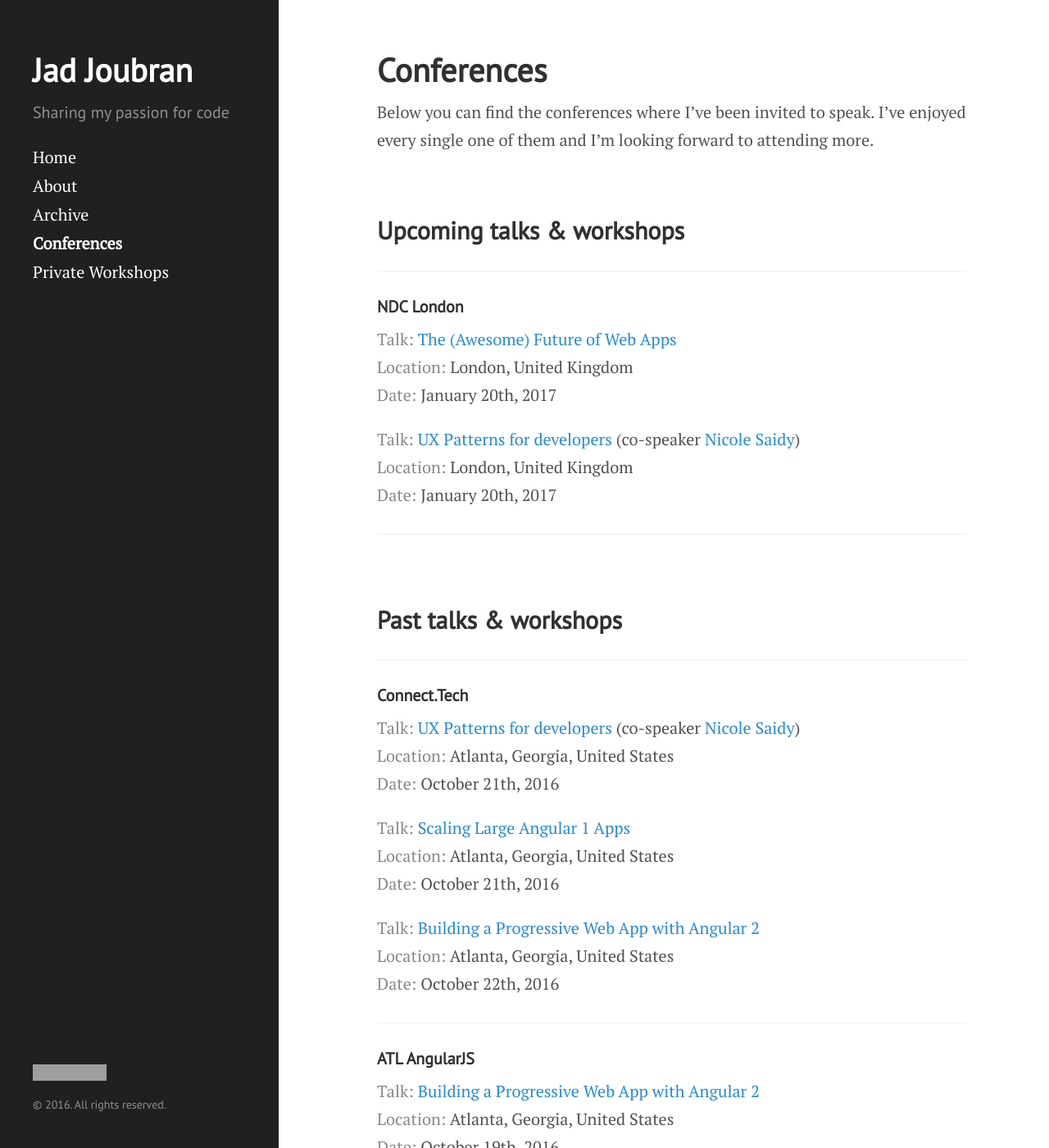
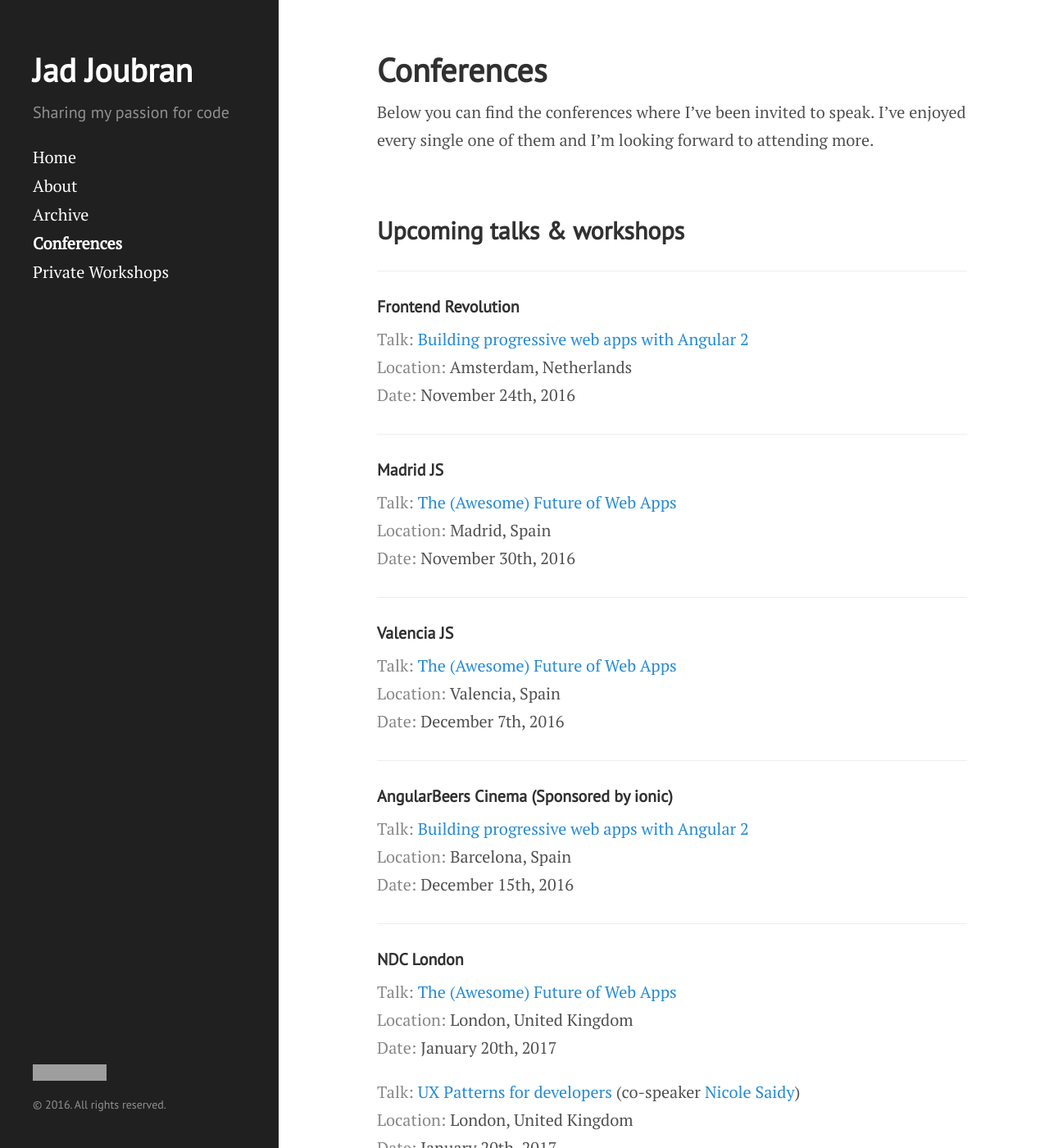
Before and after one commit to jadjoubran/blog, a Jekyll site: the page built from conferences.md, in a window 1280 px wide and 1400 px high. Shown: the whole window at 82% size. Built offline with Jekyll 4.4.1, drawn with Linux system fonts in a browser that asks for light colours; grey boxes are pictures that could not be loaded.

Commit message:
updated talks

```diff
--- a/conferences.md
+++ b/conferences.md
@@ -9,6 +9,35 @@ Below you can find the conferences where I've been invited to speak. I've enjoye
 
 ## Upcoming talks & workshops
 <hr>
+
+#### Frontend Revolution
+<span class="conferences-ref">Talk:</span> [Building progressive web apps with Angular 2](http://www.meetup.com/Frontend-Developer-Meetup-Amsterdam/events/235149104/){:target="_blank"}
+<span class="conferences-ref">Location:</span> Amsterdam, Netherlands
+<span class="conferences-ref">Date:</span> November 24th, 2016
+
+<hr>
+
+#### Madrid JS
+<span class="conferences-ref">Talk:</span> [The (Awesome) Future of Web Apps](http://www.meetup.com/madridjs/events/235184483/?eventId=235184483http://www.meetup.com/madridjs/events/235184483/?eventId=235184483){:target="_blank"}
+<span class="conferences-ref">Location:</span> Madrid, Spain
+<span class="conferences-ref">Date:</span> November 30th, 2016
+
+<hr>
+
+#### Valencia JS
+<span class="conferences-ref">Talk:</span> [The (Awesome) Future of Web Apps](https://www.meetup.com/ValenciaJS/events/235599502/?eventId=235599502){:target="_blank"}
+<span class="conferences-ref">Location:</span> Valencia, Spain
+<span class="conferences-ref">Date:</span> December 7th, 2016
+
+<hr>
+
+#### AngularBeers Cinema (Sponsored by ionic)
+<span class="conferences-ref">Talk:</span> [Building progressive web apps with Angular 2](https://www.meetup.com/AngularJS-Beers/events/235196315/){:target="_blank"}
+<span class="conferences-ref">Location:</span> Barcelona, Spain
+<span class="conferences-ref">Date:</span> December 15th, 2016
+
+<hr>
+
 
 #### NDC London
 <span class="conferences-ref">Talk:</span> [The (Awesome) Future of Web Apps](http://ndc-london.com/talk/the-awesome-future-of-web-apps/){:target="_blank"}
```
